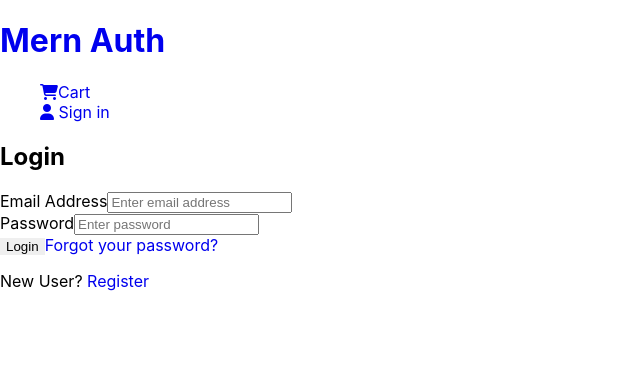
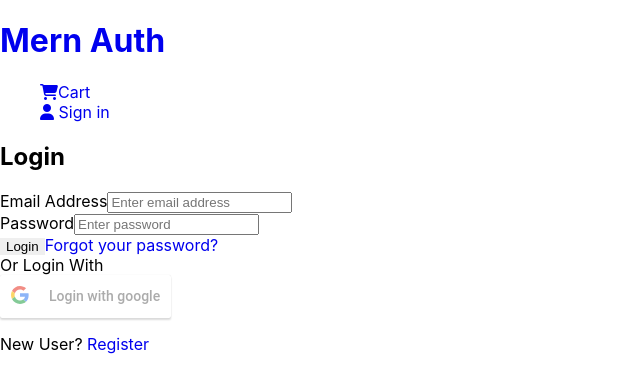
Before and after one commit to aayushjain7/MERN-Full-Auth-Boilerplate, a React (Create React App) app in the folder client/: page /login in a window 1280 px wide. Shown: the top 392 px of the page, without its empty margins (0-640 px from the left). Built offline with nearby package versions, Linux system fonts and the light colour scheme.

Commit message:
google login

```diff
--- a/client/package.json
+++ b/client/package.json
@@ -9,6 +9,7 @@
 		"axios": "^0.21.1",
 		"react": "^17.0.2",
 		"react-dom": "^17.0.2",
+		"react-google-login": "^5.2.2",
 		"react-redux": "^7.2.4",
 		"react-router-dom": "^5.2.0",
 		"react-scripts": "4.0.3",
--- a/client/src/components/body/auth/Login.js
+++ b/client/src/components/body/auth/Login.js
@@ -4,6 +4,7 @@ import axios from 'axios';
 import { showErrMsg, showSuccessMsg } from '../../utils/notification/Notification';
 import { dispatchLogin } from '../../../redux/actions/authAction';
 import { useDispatch } from 'react-redux';
+import { GoogleLogin } from 'react-google-login';
 
 const initialState = {
 	email: '',
@@ -35,6 +36,21 @@ function Login() {
 		} catch (err) {
 			err.response.data.msg && setUser({ ...user, err: err.response.data.msg, success: '' });
 		}
+	};
+
+	const responseGoogle = async (response) => {
+		try {
+			const res = await axios.post('/user/google_login', { tokenId: response.tokenId });
+
+			setUser({ ...user, error: '', success: res.data.msg });
+			localStorage.setItem('firstLogin', true);
+
+			dispatch(dispatchLogin());
+			history.push('/');
+		} catch (err) {
+			err.response.data.msg && setUser({ ...user, err: err.response.data.msg, success: '' });
+		}
+		console.log(response);
 	};
 
 	return (
@@ -72,6 +88,25 @@ function Login() {
 					<Link to='/forgot_password'>Forgot your password?</Link>
 				</div>
 			</form>
+
+			<div className='hr'>Or Login With</div>
+
+			<div className='social'>
+				<GoogleLogin
+					clientId='752866647458-6rductuhoqt8mfpvbvmmrih1j2onp8pp.apps.googleusercontent.com'
+					buttonText='Login with google'
+					onSuccess={responseGoogle}
+					cookiePolicy={'single_host_origin'}
+				/>
+
+				{/* <FacebookLogin
+                appId="Your facebook app id"
+                autoLoad={false}
+                fields="name,email,picture"
+                callback={responseFacebook}
+                /> */}
+			</div>
+
 			<p>
 				New User? <Link to='/register'>Register</Link>
 			</p>
```
Also changed, not shown: 1 other file (tests, documents, lock files or other folders).
